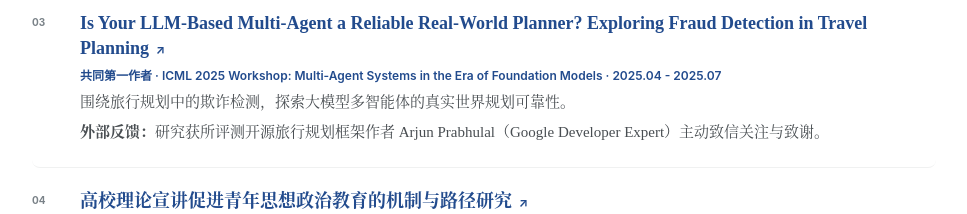
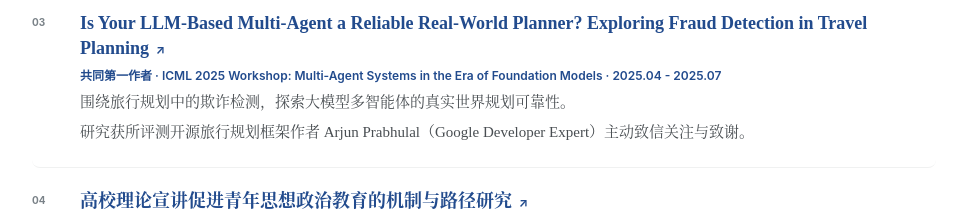
Before and after one commit to JhengXu/JhengXu.github.io, a Next.js app: page / in a window 1280 px wide. Shown: the part 1140-1354 px from the top of the page, without its empty margins (273-1240 px from the left). Built offline with nearby package versions, Linux system fonts and the light colour scheme; no server answers.

Commit message:
Remove external feedback labels in both languages

```diff
--- a/app/page.tsx
+++ b/app/page.tsx
@@ -494,7 +494,6 @@ export default function Home() {
                     <p><Localized zh={item.summary} en={item.summaryEn} /></p>
                     {item.feedback && (
                       <p>
-                        <strong><Localized zh="外部反馈：" en="External feedback: " /></strong>
                         <Localized zh={item.feedback} en={item.feedbackEn ?? item.feedback} />
                       </p>
                     )}
```
